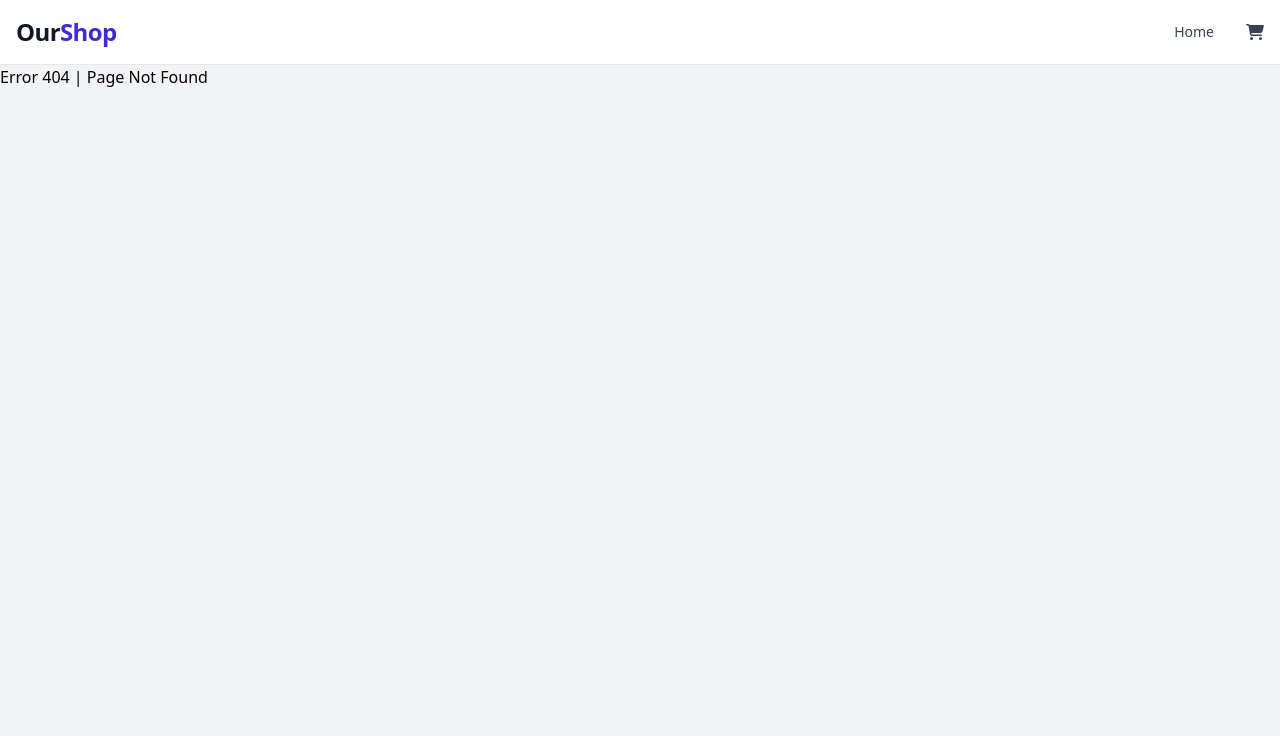
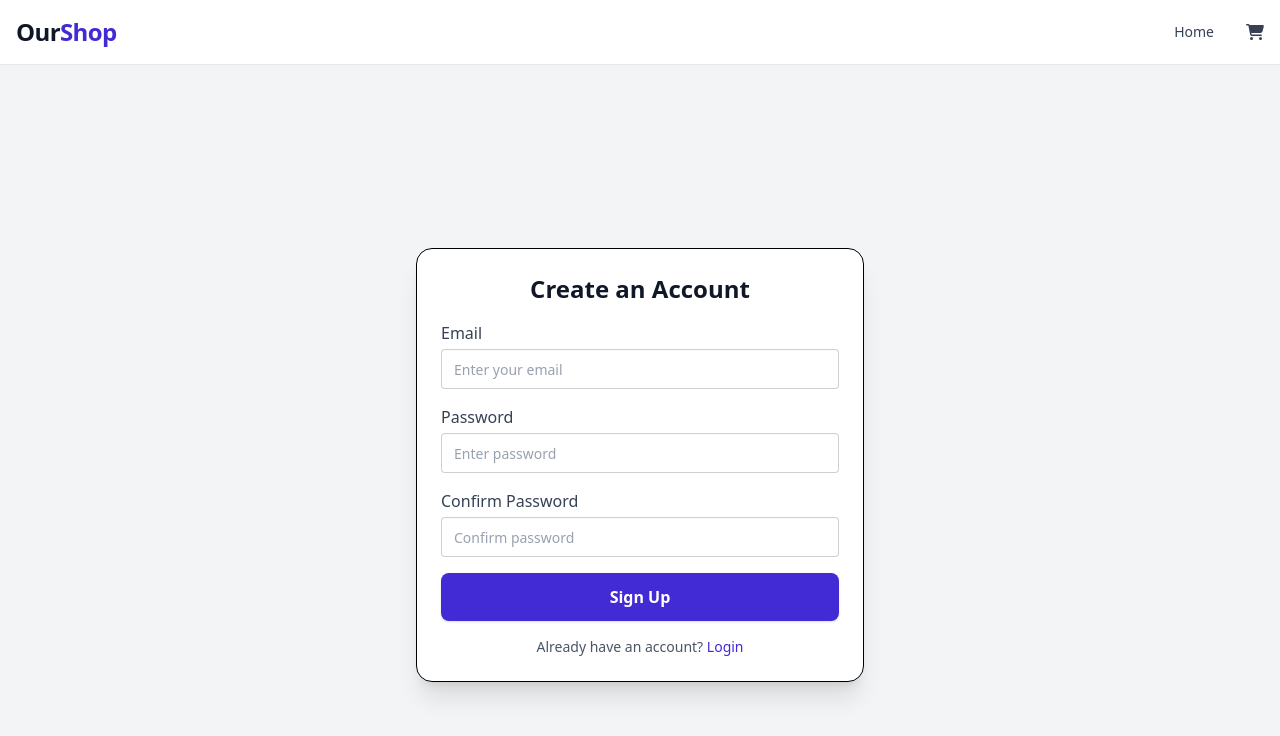
Before and after one commit to menna743/project7-Ecomere, a React (Vite) app: page /signup in a window 1280 px wide. Before the commit this address had no page. Shown: the top 736 px of the page. Built offline with nearby package versions, Linux system fonts and the light colour scheme.

Commit message:
push.push

```diff
--- a/src/App.jsx
+++ b/src/App.jsx
@@ -1,23 +1,25 @@
-import { BrowserRouter, Link, Route, Routes } from "react-router-dom";
+import { BrowserRouter, Routes, Route } from "react-router-dom";
 import Header from "./Component/Header";
 import ShopPage from "./Pages/ShopPage";
 import CartPage from "./Pages/CartPage";
+import CheckoutPage from "./Pages/CheckoutPage";
+import LoginPage from "./Pages/LoginPage";
+import SignupPage from "./Pages/SignupPage";
 import { Toaster } from "react-hot-toast";
-import LoginPage from "./Pages/LoginPage";
-import CheckoutPage from "./Pages/CheckoutPage";
 
 export default function App() {
   return (
-    <div className="w-full h-dvh overflow-auto bg-gray-100 text-black">
+    <div className="w-full min-h-screen bg-gray-100 text-black">
       <Toaster />
       <BrowserRouter>
         <Header />
         <Routes>
           <Route path="/" element={<ShopPage />} />
           <Route path="/cart" element={<CartPage />} />
+          <Route path="/checkout" element={<CheckoutPage />} />
           <Route path="/login" element={<LoginPage />} />
-          <Route path="/checkout" element={<CheckoutPage />} />
-          <Route path="*" element={<h1>Error 404 | Page Not Found</h1>} />
+          <Route path="/signup" element={<SignupPage />} />
+          <Route path="*" element={<h1 className="text-center mt-10 text-2xl font-bold">Error 404 | Page Not Found</h1>} />
         </Routes>
       </BrowserRouter>
     </div>
--- a/src/Pages/CheckoutPage.jsx
+++ b/src/Pages/CheckoutPage.jsx
@@ -1,93 +1,100 @@
-import { useState } from "react";
+import { useState, useEffect } from "react";
+import { useCart } from "../Store";
 import { useNavigate } from "react-router-dom";
 import toast from "react-hot-toast";
 
 export default function CheckoutPage() {
+  const { cart, setCart } = useCart();
   const navigate = useNavigate();
+
+  const [total, setTotal] = useState(0);
   const [cardNumber, setCardNumber] = useState("");
-    const [cardName, setCardName] = useState("");
   const [expiry, setExpiry] = useState("");
   const [cvv, setCvv] = useState("");
 
-    const handlePayment = (e) => {
-        e.preventDefault();
+  // حساب الإجمالي
+  useEffect(() => {
+    let final = 0;
+    cart.forEach((el) => {
+      final += el.price * el.qty;
+    });
+    setTotal(final);
+  }, [cart]);
 
-
-        if (!cardNumber || !cardName || !expiry || !cvv) {
-            toast.error("Please fill all fields");
+  const handlePayment = () => {
+    if (!cardNumber || !expiry || !cvv) {
+      toast.error("Please fill in all fields");
       return;
     }
 
-        if (cardNumber.length < 16) {
-            toast.error("Card number must be 16 digits");
-            return;
+    // Mock payment
+    toast.success("Payment successful!");
+    setCart([]);
+    navigate("/");
+  };
+
+  if (cart.length === 0) {
+    return (
+      <div className="w-full min-h-screen flex justify-center items-center bg-gray-100 px-4">
+        <p className="text-gray-700 text-lg">
+          Your cart is empty. Please add some products first.
+        </p>
+      </div>
+    );
   }
 
-        if (cvv.length < 3) {
-            toast.error("CVV must be at least 3 digits");
-            return;
-        }
+  return (
+    <div className="w-full min-h-screen flex justify-center bg-gray-100 px-4 py-8">
+      <div className="w-full max-w-md bg-white rounded-2xl shadow-xl p-8 flex flex-col gap-6">
+        <h1 className="text-2xl font-bold text-gray-900 text-center">
+          Checkout
+        </h1>
 
+        <p className="text-gray-700 font-medium">Order Total: ${total}</p>
 
-        toast.success("Payment Successful!");
-
-
-        navigate("/", { replace: true });
-    };
-
-    return (
-        <div className="w-full min-h-screen flex justify-center items-center bg-gray-50 py-10">
-            <form
-                onSubmit={handlePayment}
-                className="bg-white p-6 rounded-xl shadow-md w-full max-w-md flex flex-col gap-4"
-            >
-                <h2 className="text-2xl font-bold text-gray-900 text-center">
-                    Checkout
-                </h2>
-
+        {/* Card Number */}
+        <div className="flex flex-col gap-1">
+          <label className="text-gray-700 font-medium">Card Number</label>
           <input
             type="text"
-                    placeholder="Card Number"
-                    maxLength={16}
+            placeholder="1234 5678 9012 3456"
             value={cardNumber}
             onChange={(e) => setCardNumber(e.target.value)}
-                    className="input input-bordered w-full"
+            className="input input-bordered w-full bg-white text-black placeholder-gray-400"
           />
+        </div>
 
-                <input
-                    type="text"
-                    placeholder="Card Holder Name"
-                    value={cardName}
-                    onChange={(e) => setCardName(e.target.value)}
-                    className="input input-bordered w-full"
-                />
-
-                <div className="flex gap-3">
+        {/* Expiry Date */}
+        <div className="flex flex-col gap-1">
+          <label className="text-gray-700 font-medium">Expiry Date</label>
           <input
             type="text"
             placeholder="MM/YY"
-                        maxLength={5}
             value={expiry}
             onChange={(e) => setExpiry(e.target.value)}
-                        className="input input-bordered w-1/2"
+            className="input input-bordered w-full bg-white text-black placeholder-gray-400"
           />
+        </div>
+
+        {/* CVV */}
+        <div className="flex flex-col gap-1">
+          <label className="text-gray-700 font-medium">CVV</label>
           <input
-                        type="text"
-                        placeholder="CVV"
-                        maxLength={4}
+            type="password"
+            placeholder="123"
             value={cvv}
             onChange={(e) => setCvv(e.target.value)}
-                        className="input input-bordered w-1/2"
+            className="input input-bordered w-full bg-white text-black placeholder-gray-400"
           />
         </div>
 
         <button
-                    type="submit"
-                    className="w-full bg-primary text-white py-3 font-semibold rounded-lg  hover:bg-primary/90 transition"
+          onClick={handlePayment}
+          className="w-full py-3 bg-primary text-white font-semibold rounded-lg shadow hover:bg-primary/90 transition"
         >
           Pay Now
         </button>
-            </form>
+      </div>
     </div>
   );
 }
--- a/src/Pages/LoginPage.jsx
+++ b/src/Pages/LoginPage.jsx
@@ -12,8 +12,7 @@ export default function LoginPage() {
   useEffect(() => {
     const token = localStorage.getItem("token");
     if (token) {
-      const redirectTo =
-        localStorage.getItem("redirectAfterLogin") || "/";
+      const redirectTo = localStorage.getItem("redirectAfterLogin") || "/";
       localStorage.removeItem("redirectAfterLogin");
       navigate(redirectTo, { replace: true });
     }
@@ -21,89 +20,48 @@ export default function LoginPage() {
 
   const initialValues = { identifier: "", password: "" };
   const validationSchema = Yup.object({
-    identifier: Yup.string().required().email("Enter a valid email"),
+    identifier: Yup.string().required("Enter a valid email").email(),
     password: Yup.string().required("Password is required"),
   });
 
   const handleLogin = (values, { setSubmitting }) => {
-    axios
-      .post(domain + "/api/auth/local", values)
+    axios.post(domain + "/api/auth/local", values)
       .then((res) => {
         toast.success("Login successful!");
         localStorage.setItem("token", res.data.jwt);
         localStorage.setItem("user", JSON.stringify(res.data.user));
 
-        const redirectTo =
-          localStorage.getItem("redirectAfterLogin") || "/";
+        const redirectTo = localStorage.getItem("redirectAfterLogin") || "/";
         localStorage.removeItem("redirectAfterLogin");
         navigate(redirectTo, { replace: true });
       })
-      .catch(() => {
-        toast.error("Wrong email or password");
-      })
+      .catch(() => toast.error("Wrong email or password"))
       .finally(() => setSubmitting(false));
   };
 
   return (
     <div className="w-full min-h-screen flex justify-center items-center bg-gray-100 px-4">
-      <Formik
-        initialValues={initialValues}
-        validationSchema={validationSchema}
-        onSubmit={handleLogin}
-      >
+      <Formik initialValues={initialValues} validationSchema={validationSchema} onSubmit={handleLogin}>
         <Form className="bg-white rounded-2xl shadow-xl p-8 w-full max-w-md flex flex-col gap-6">
-          <h1 className="text-3xl font-bold text-gray-900 text-center">
-            Welcome
-          </h1>
-          <p className="text-center text-gray-500">
-            Please login to continue to your checkout
-          </p>
+          <h1 className="text-3xl font-bold text-gray-900 text-center">Welcome</h1>
+          <p className="text-center text-gray-500">Please login to continue to your checkout</p>
 
-          {/* Email */}
           <div className="flex flex-col gap-1">
             <label className="text-gray-700 font-medium">Email</label>
-            <Field
-              name="identifier"
-              placeholder="Enter your email"
-              className="input input-bordered w-full bg-white text-black placeholder-gray-400"
-            />
-            <ErrorMessage
-              name="identifier"
-              component="p"
-              className="text-red-500 text-sm"
-            />
+            <Field name="identifier" placeholder="Enter your email" className="input input-bordered w-full bg-white text-black placeholder-gray-400" />
+            <ErrorMessage name="identifier" component="p" className="text-red-500 text-sm" />
           </div>
 
-          {/* Password */}
           <div className="flex flex-col gap-1">
             <label className="text-gray-700 font-medium">Password</label>
-            <Field
-              type="password"
-              name="password"
-              placeholder="Enter your password"
-              className="input input-bordered w-full bg-white text-black placeholder-gray-400"
-            />
-            <ErrorMessage
-              name="password"
-              component="p"
-              className="text-red-500 text-sm"
-            />
+            <Field type="password" name="password" placeholder="Enter your password" className="input input-bordered w-full bg-white text-black placeholder-gray-400" />
+            <ErrorMessage name="password" component="p" className="text-red-500 text-sm" />
           </div>
 
-          {/* Login Button */}
-          <button
-            type="submit"
-            className="w-full py-3 bg-primary text-white font-semibold rounded-lg shadow hover:bg-primary/90 transition"
-          >
-            Login
-          </button>
+          <button type="submit" className="w-full py-3 bg-primary text-white font-semibold rounded-lg shadow hover:bg-primary/90 transition">Login</button>
 
-          {/* Signup link */}
           <p className="text-center text-gray-500 text-sm">
-            Don’t have an account?{" "}
-            <span className="text-primary font-medium cursor-pointer">
-              Sign Up
-            </span>
+            Don’t have an account? <span className="text-primary font-medium cursor-pointer" onClick={() => navigate("/signup")}>Sign Up</span>
           </p>
         </Form>
       </Formik>
--- /dev/null
+++ b/src/Pages/SignupPage.jsx
@@ -0,0 +1,66 @@
+import axios from "axios";
+import { Field, Formik, Form, ErrorMessage } from "formik";
+import * as Yup from "yup";
+import { domain } from "../Store";
+import toast from "react-hot-toast";
+import { useNavigate } from "react-router-dom";
+
+export default function SignupPage() {
+  const navigate = useNavigate();
+
+  const initialValues = { email: "", password: "", confirmPassword: "" };
+  const Schema = Yup.object({
+    email: Yup.string().required("Email is required").email("Invalid email"),
+    password: Yup.string().required("Password is required").min(6, "Minimum 6 characters"),
+    confirmPassword: Yup.string().oneOf([Yup.ref("password")], "Passwords must match").required("Confirm your password"),
+  });
+
+  const handleSignup = (values) => {
+    const { email, password } = values;
+    axios.post(domain + "/api/auth/local/register", { username: email, email, password })
+      .then((res) => {
+        toast.success("Signup successful!");
+        localStorage.setItem("token", res.data.jwt);
+        localStorage.setItem("user", JSON.stringify(res.data.user));
+
+        const redirect = localStorage.getItem("redirectAfterLogin") || "/";
+        localStorage.removeItem("redirectAfterLogin");
+        navigate(redirect);
+      })
+      .catch(() => toast.error("Signup failed! Email might be already used."));
+  };
+
+  return (
+    <div className="w-full h-dvh flex justify-center items-center bg-gray-100 px-4">
+      <Formik initialValues={initialValues} validationSchema={Schema} onSubmit={handleSignup}>
+        <Form className="bg-white rounded-2xl shadow-xl border p-6 w-full max-w-md flex flex-col gap-4">
+          <h1 className="text-2xl font-bold text-gray-900 text-center">Create an Account</h1>
+
+          <div className="flex flex-col gap-1">
+            <label className="text-gray-700 font-medium">Email</label>
+            <Field name="email" placeholder="Enter your email" className="input input-bordered w-full bg-white text-black placeholder-gray-400" />
+            <ErrorMessage name="email" component="p" className="text-red-500 text-sm" />
+          </div>
+
+          <div className="flex flex-col gap-1">
+            <label className="text-gray-700 font-medium">Password</label>
+            <Field type="password" name="password" placeholder="Enter password" className="input input-bordered w-full bg-white text-black placeholder-gray-400" />
+            <ErrorMessage name="password" component="p" className="text-red-500 text-sm" />
+          </div>
+
+          <div className="flex flex-col gap-1">
+            <label className="text-gray-700 font-medium">Confirm Password</label>
+            <Field type="password" name="confirmPassword" placeholder="Confirm password" className="input input-bordered w-full bg-white text-black placeholder-gray-400" />
+            <ErrorMessage name="confirmPassword" component="p" className="text-red-500 text-sm" />
+          </div>
+
+          <button type="submit" className="w-full py-3 bg-primary text-white font-semibold rounded-lg shadow hover:bg-primary/90 transition">Sign Up</button>
+
+          <p className="text-gray-600 text-sm text-center">
+            Already have an account? <span className="text-primary cursor-pointer" onClick={() => navigate("/login")}>Login</span>
+          </p>
+        </Form>
+      </Formik>
+    </div>
+  );
+}
--- a/src/index.css
+++ b/src/index.css
@@ -1,3 +1,9 @@
 @import "tailwindcss";
 @plugin "daisyui";
 @custom-variant dark (&:where(.dark, .dark *));
+
+
+input.input {
+  background-color: white !important;
+  color: black !important;
+}
```
Also changed, not shown: src/Pages/CartPage.jsx (+12 -57 lines). Lines whose indentation alone changed are shown as unchanged.
